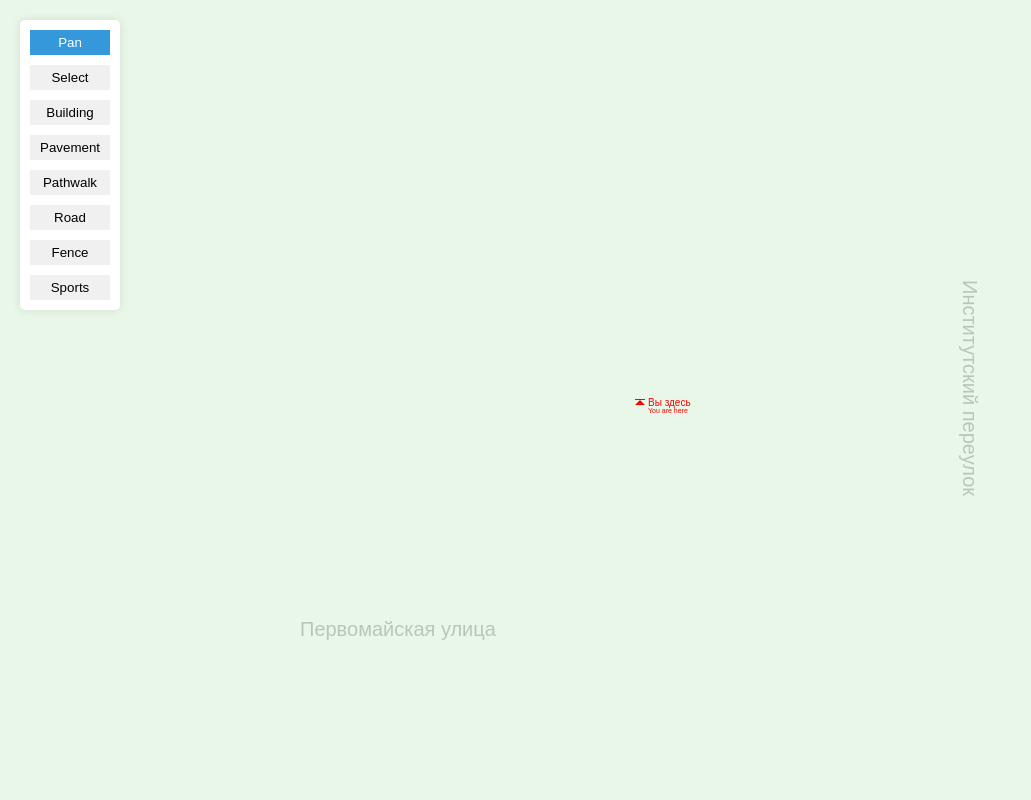
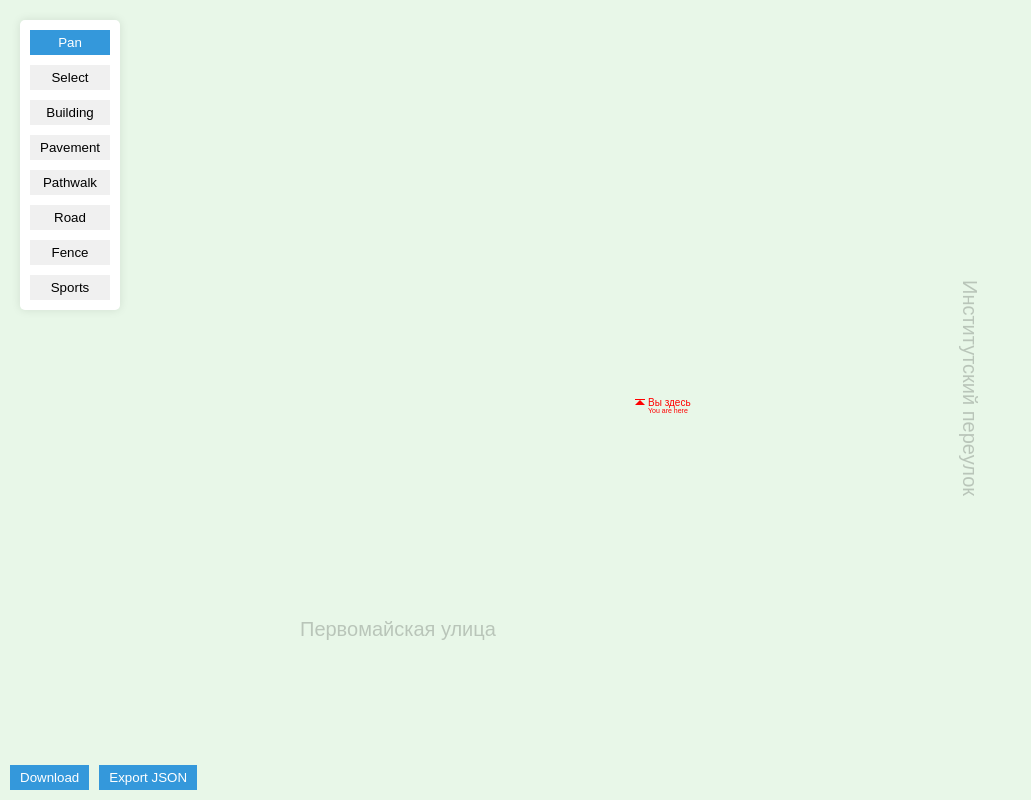
Before and after one commit to cromtus/mipt-campus-map, a React app: page / in a window 1280 px wide. Shown: the whole page, without its empty margins (0-1031 px from the left). Built offline with nearby package versions, Linux system fonts and the light colour scheme.

Commit message:
export to SVG; reversed text

```diff
--- a/src/App.tsx
+++ b/src/App.tsx
@@ -1,5 +1,5 @@
 import React, { useState, useRef, useEffect, useMemo } from 'react';
-import { Stage, Layer, Group, Image as Img, Line, Rect as Rectangle, Text } from 'react-konva';
+import { Stage, Layer, Group, Image, Line, Rect as Rectangle, Text } from 'react-konva';
 import { useGesture } from '@use-gesture/react';
 import ToolPanel from './components/ToolPanel';
 import PolygonComponent from './components/Polygon';
@@ -8,7 +8,6 @@ import PropertiesPanel from './components/PropertiesPanel';
 import { Tool, Graph, GraphNode, GraphEdge, Polygon, Rect as RectType } from './types';
 import { snapPosition } from './utils/snapPosition';
 import Prism from './components/Prism';
-import LayersPanel from './components/LayersPanel';
 import GraphEdgeComponent from './components/GraphEdge';
 import GraphNodeComponent from './components/GraphNode';
 import EdgesList from './components/EdgesList';
@@ -17,11 +16,11 @@ import PreviewEdge from './components/PreviewEdge';
 import PreviewPoint from './components/PreviewPoint';
 import TwoDegreeNodes from './components/TwoDegreeNodes';
 import { Barriers } from './components/Barriers';
-import EntryMarker from './components/EntryMarker';
 import YouAreHere from './components/YouAreHere';
 import Rect from './components/Rect';
 import RectPropertiesPanel from './components/RectPropertiesPanel';
 import { useLocalStorage } from './hooks/useLocalStorage';
+import { exportJSON, exportSVG } from './utils/export';
 
 const prismHeight = 100;
 
@@ -377,7 +376,7 @@ const App: React.FC = () => {
   const [imageElement, setImageElement] = useState<HTMLImageElement | undefined>(undefined);
 
   useEffect(() => {
-    const img = new Image();
+    const img = new window.Image();
     img.src = 'https://sun9-6.userapi.com/impg/_M4edCzdl94fuqja0uk2VHE3-GLb_Egh7Aq14Q/-lT4MRcHlsA.jpg?size=1036x914&quality=95&sign=ad46c6dad161b86db77d83eb3e8af862&type=album';
     img.onload = () => setImageElement(img);
   }, []);
@@ -473,7 +472,7 @@ const App: React.FC = () => {
     <div className="app">
       <div
         className={`canvas-container ${tool === 'building' ? 'polygon-tool' : ''} ${tool === 'select' ? 'select-tool' : ''}`}
-                {...bind()}
+        {...bind()}
       >
         <Stage
           width={window.innerWidth}
@@ -491,6 +490,7 @@ const App: React.FC = () => {
         >
           <Layer>
             <Group>
+              <Rectangle x={-5000} y={-5000} width={10000} height={10000} fill="#e8f7e8" />
               {/* <Img image={imageElement} opacity={0.5} /> */}
               {renderPreviewPoint()}
               {graph.edges.sort((a, b) => {
@@ -666,6 +666,10 @@ const App: React.FC = () => {
           onChange={(updatedRect) => handleRectChange(selectedRectIndex, updatedRect)}
         />
       )}
+      <div className="export-buttons">
+        <button className="download-button" onClick={() => exportSVG(stageRef.current)}>Download</button>
+        <button className="download-button" onClick={() => exportJSON()}>Export JSON</button>
+      </div>
     </div>
   );
 };
--- a/src/components/DescriptionText.tsx
+++ b/src/components/DescriptionText.tsx
@@ -1,10 +1,10 @@
 import React, { useEffect, useRef, useState } from 'react';
 import { Circle, Group, Text } from 'react-konva';
-import { TextAlignment } from '../types';
+import { BuildingDescription } from '../types';
 import Konva from 'konva';
 
 interface DescriptionTextProps {
-  description: { text: string; offsetX: number; offsetY: number; alignment: TextAlignment };
+  description: BuildingDescription;
   centerX: number;
   centerY: number;
   onDragMove: (newOffset: { offsetX: number; offsetY: number }) => void;
@@ -18,6 +18,7 @@ const DescriptionText: React.FC<DescriptionTextProps> = ({
 }) => {
   const { text, offsetX, offsetY, alignment } = description;
   const lines = text.split('\n');
+  const yMultiplier = description.reversed ? -1 : 1;
 
   return (
     <Group
@@ -37,7 +38,7 @@ const DescriptionText: React.FC<DescriptionTextProps> = ({
           alignment={alignment}
           fontSize={index === 0 ? 24 : 12}
           fontStyle={lines.length > 2 ? (index < 2 ? 'bold' : 'normal') : (index < 1 ? 'bold' : 'normal')}
-          y={index === 0 ? 0 : index * 12 + 12}
+          y={(index === 0 ? 0 : index * 12 + (description.reversed ? 0 : 12)) * yMultiplier}
         />
       ))}
     </Group>
@@ -48,7 +49,7 @@ export default DescriptionText;
 
 type AlignedTextProps = {
   text: string;
-  alignment: TextAlignment;
+  alignment: BuildingDescription['alignment'];
   fontSize: number;
   fontStyle?: string;
   y?: number;
--- a/src/components/Prism.tsx
+++ b/src/components/Prism.tsx
@@ -1,7 +1,7 @@
 import React from 'react';
 import { Line } from 'react-konva';
 import DescriptionText from './DescriptionText';
-import { TextAlignment, Entry } from '../types';
+import { BuildingDescription, Entry } from '../types';
 import EntryMarker from './EntryMarker';
 
 interface PrismProps {
@@ -13,12 +13,7 @@ interface PrismProps {
   canvasHeight: number;
   stageX: number;
   stageY: number;
-  description?: {
-    text: string;
-    offsetX: number;
-    offsetY: number;
-    alignment: TextAlignment;
-  };
+  description?: BuildingDescription;
   entries: Entry[];
   handleDescriptionDrag: (newOffset: { offsetX: number; offsetY: number }) => void;
 }
--- a/src/components/PropertiesPanel.tsx
+++ b/src/components/PropertiesPanel.tsx
@@ -21,20 +21,20 @@ const PropertiesPanel: React.FC<PropertiesPanelProps> = ({ selectedPolygon, onPo
   if (!selectedPolygon || selectedPolygon.type !== 'building') return null;
 
   const handleDescriptionChange = (text: string) => {
-    const updatedPolygon: Polygon = {
-      ...selectedPolygon,
-      description: selectedPolygon.description
-        ? { ...selectedPolygon.description, text }
-        : { text, offsetX: 0, offsetY: 0, alignment: 'center' } // Default coordinates
-    };
-    onPolygonChange(updatedPolygon);
+    if (selectedPolygon.description) {
+      const updatedPolygon: Polygon = {
+        ...selectedPolygon,
+        description: { ...selectedPolygon.description, text }
+      };
+      onPolygonChange(updatedPolygon);
+    }
   };
 
   const toggleDescription = () => {
     if (!showDescription) {
       const updatedPolygon: Polygon = {
         ...selectedPolygon,
-        description: { text: '', offsetX: 0, offsetY: 0, alignment: 'center' }
+        description: { text: '', offsetX: 0, offsetY: 0, alignment: 'center', reversed: false }
       };
       onPolygonChange(updatedPolygon);
     } else {
@@ -49,6 +49,16 @@ const PropertiesPanel: React.FC<PropertiesPanelProps> = ({ selectedPolygon, onPo
       const updatedPolygon = {
         ...selectedPolygon,
         description: { ...selectedPolygon.description, alignment }
+      };
+      onPolygonChange(updatedPolygon);
+    }
+  };
+
+  const handleReversedChange = (reversed: boolean) => {
+    if (selectedPolygon.type === 'building' && selectedPolygon.description) {
+      const updatedPolygon = {
+        ...selectedPolygon,
+        description: { ...selectedPolygon.description, reversed }
       };
       onPolygonChange(updatedPolygon);
     }
@@ -164,6 +174,14 @@ const PropertiesPanel: React.FC<PropertiesPanelProps> = ({ selectedPolygon, onPo
               Right
             </button>
           </div>
+          <label>
+            <input
+              type="checkbox"
+              checked={selectedPolygon.description.reversed}
+              onChange={(e) => handleReversedChange(e.target.checked)}
+            />
+            Reversed
+          </label>
         </>
       )}
       {selectedPolygon && selectedPolygon.type === 'building' && (
--- a/src/hooks/useLocalStorage.ts
+++ b/src/hooks/useLocalStorage.ts
@@ -1,4 +1,5 @@
 import { useState, useEffect } from 'react';
+import { localStorageKeys } from '../utils/export';
 
 export const useLocalStorage = <T>(key: string, initialValue: T): [T, React.Dispatch<React.SetStateAction<T>>] => {
   const [value, setValue] = useState<T>(() => {
@@ -10,5 +11,9 @@ export const useLocalStorage = <T>(key: string, initialValue: T): [T, React.Disp
     localStorage.setItem(key, JSON.stringify(value));
   }, [key, value]);
 
+  if (!localStorageKeys.includes(key)) {
+    localStorageKeys.push(key);
+  }
+
   return [value, setValue];
 };
--- a/src/styles.css
+++ b/src/styles.css
@@ -14,7 +14,6 @@ body {
     width: 100%;
     height: 100%;
     touch-action: none;
-    background-color: #e8f7e8;
 }
 
 .canvas-container.polygon-tool {
@@ -50,3 +49,31 @@ body {
     background-color: #3498db;
     color: white;
 }
+
+.export-buttons {
+    position: fixed;
+    bottom: 10px;
+    left: 10px;
+    z-index: 1000;
+    display: flex;
+    gap: 10px;
+}
+
+.download-button {
+    padding: 5px 10px;
+    border: none;
+    background-color: #3498db;
+    color: white;
+}
+
+.download-button:hover {
+    background-color: #2980b9;
+}
+
+.download-button:active {
+    background-color: #1f618d;
+}
+
+.download-button:focus {
+    outline: none;
+}
--- /dev/null
+++ b/src/typings.d.ts
@@ -0,0 +1,3 @@
+declare module 'react-konva-to-svg' {
+    export const exportStageSVG: Function;
+}
--- /dev/null
+++ b/src/utils/export.ts
@@ -0,0 +1,30 @@
+import Konva from 'konva';
+import { exportStageSVG } from 'react-konva-to-svg';
+
+export const exportSVG = async (stage: Konva.Stage) => {
+  const svg = await exportStageSVG(stage);
+  downloadContent(svg, 'campus.svg', 'image/svg+xml');
+};
+
+export const localStorageKeys: string[] = []
+
+export const exportJSON = () => {
+  const object: Record<string, any> = {}
+  for (const key of localStorageKeys) {
+    object[key] = JSON.parse(localStorage.getItem(key) ?? '{}');
+  }
+  const json = JSON.stringify(object);
+  downloadContent(json, 'campus.json', 'application/json');
+};
+
+const downloadContent = (content: string, filename: string, type: string) => {
+  const blob = new Blob([content], { type: `${type};charset=utf-8` });
+  const url = URL.createObjectURL(blob);
+  const link = document.createElement('a');
+  link.href = url;
+  link.download = filename;
+  document.body.appendChild(link);
+  link.click();
+  document.body.removeChild(link);
+  URL.revokeObjectURL(url);
+};
```
Also changed, not shown: src/types.ts (+9 -6 lines).
